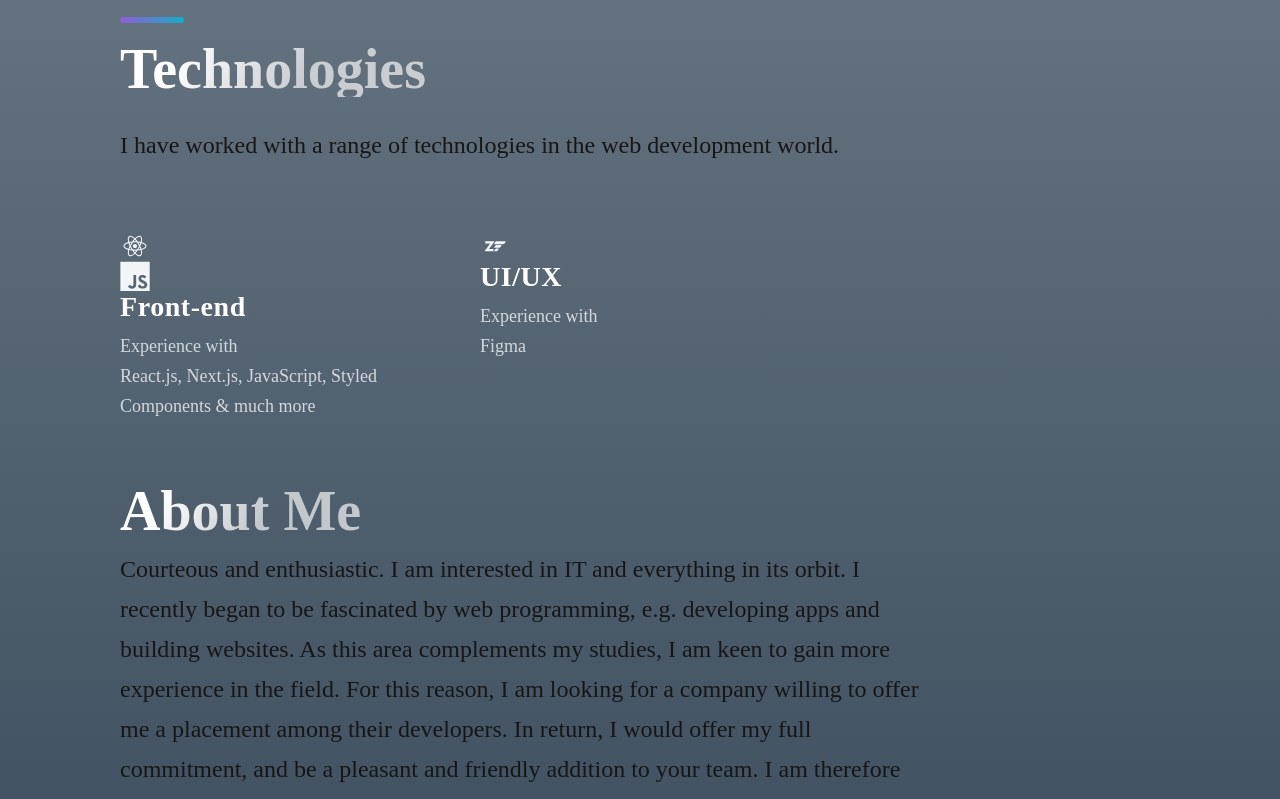
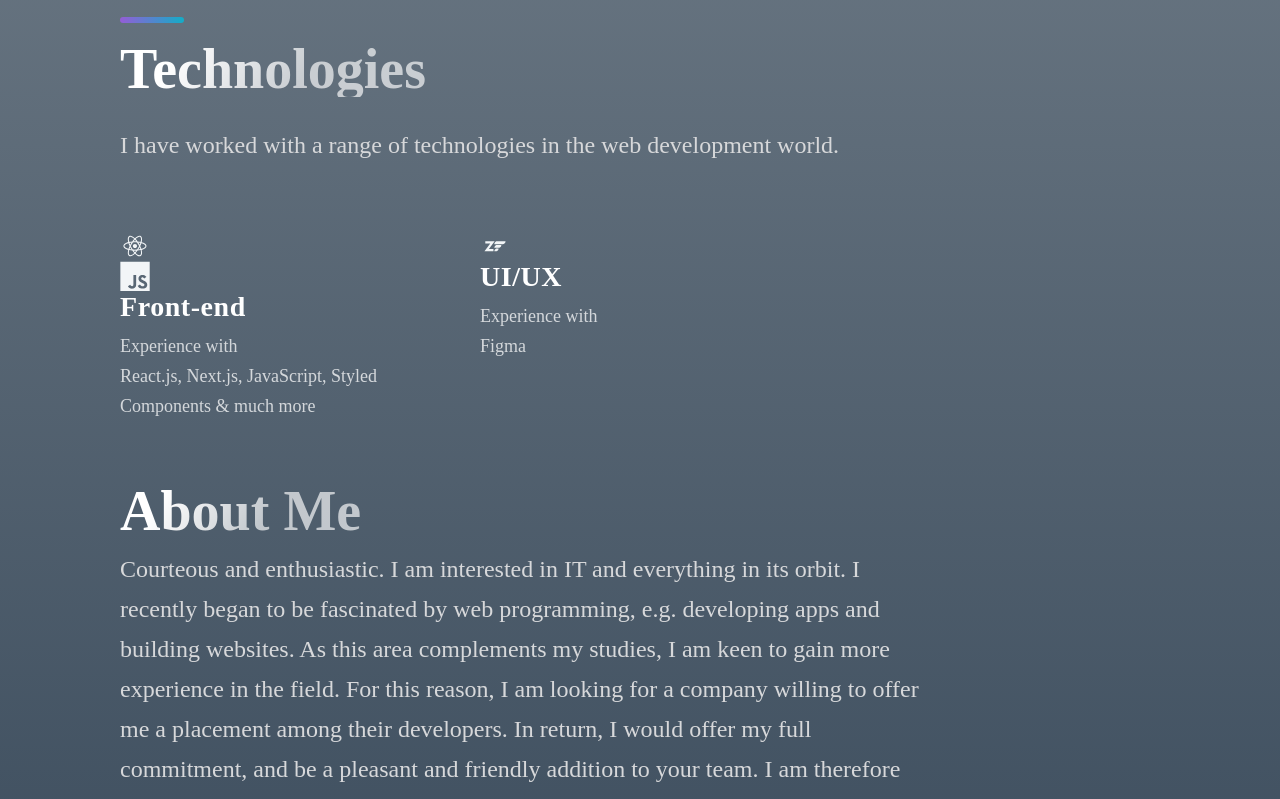
Before and after one commit to Nayab007/portfolionextjs, a Next.js app: page / in a window 1280 px wide. Shown: the part 2140-2939 px from the top of the page. Built offline with nearby package versions, Linux system fonts and the light colour scheme.

Commit message:
chaneg color

```diff
--- a/src/styles/GlobalComponents/index.js
+++ b/src/styles/GlobalComponents/index.js
@@ -60,7 +60,7 @@ export const SectionText = styled.p`
   line-height: 40px;
   font-weight: 300;
   padding-bottom: 3.6rem;
-  color: #161616;
+  color: #d7d8da;
 
   @media ${(props) => props.theme.breakpoints.md} {
     max-width: 670px;
```
